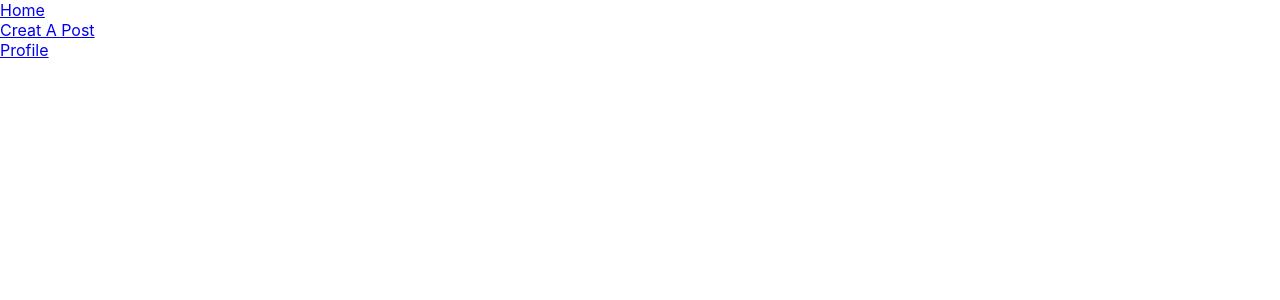
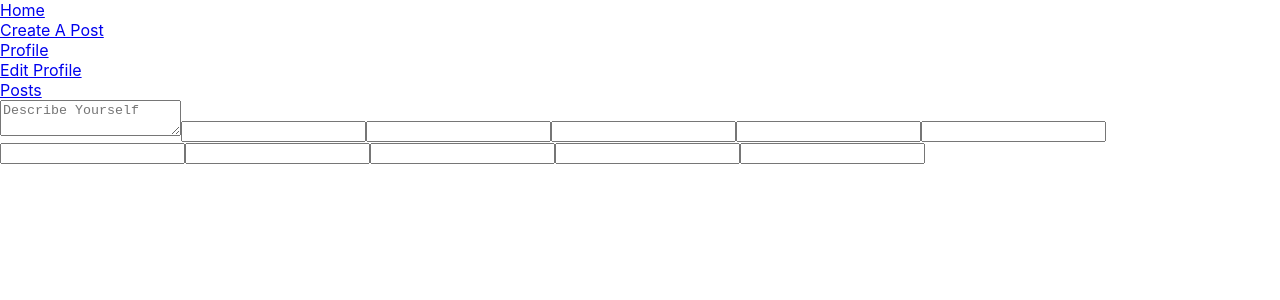
Before and after one commit to vegasergiojr/CapstoneProject, a React (Create React App) app in the folder client/: page /edit-profile in a window 1280 px wide. Shown: the top 300 px of the page. Built offline with nearby package versions, Linux system fonts and the light colour scheme.

Commit message:
day2 2:30

```diff
--- a/client/src/components/AddPost.js
+++ b/client/src/components/AddPost.js
@@ -14,7 +14,7 @@ function AddPost(props) {
     }
 
     const newPost = () => {
-        fetch('https://localhost:8080/api/post', {
+        fetch('http://localhost:8080/api/post', {
             method: "POST",
             headers: { "Content-Type": "application/json" },
             body: JSON.stringify(post)
--- /dev/null
+++ b/client/src/components/EditProfile.js
@@ -0,0 +1,39 @@
+
+import { connect } from 'react-redux';
+import { useState } from 'react';
+import * as actionCreators from "../store/creators/actionCreators";
+
+function EditProfile(props) {
+
+
+
+
+    return(
+        <div className="profileInput">
+            <textarea type="text" name="about_me" placeholder="Describe Yourself"></textarea>
+            <input type="text" name="cont1" placeholder=""></input>
+            <input type="text" name="cont2" placeholder=""></input>
+            <input type="text" name="cont3" placeholder=""></input>
+            <input type="text" name="cont4" placeholder=""></input>
+            <input type="text" name="cont5" placeholder=""></input>
+            <input type="text" name="link1" placeholder=""></input>
+            <input type="text" name="link2" placeholder=""></input>
+            <input type="text" name="link3" placeholder=""></input>
+            <input type="text" name="link4" placeholder=""></input>
+            <input type="text" name="link5" placeholder=""></input>
+{/*
+            <button onClick={saveInfo}>Save</button> */}
+        </div>
+
+    )
+}
+
+const mapDispatchToProps = (dispatch) => {
+    return {
+        onNewPost: () => dispatch(actionCreators.fetchPosts())
+
+    }
+}
+
+
+export default connect(null, mapDispatchToProps)(EditProfile)
--- a/client/src/components/NavBar.js
+++ b/client/src/components/NavBar.js
@@ -7,9 +7,10 @@ export class Navbar extends Component {
         return (
             <div className="Nav">
                 <NavLink to ="/"><div className="home">Home</div></NavLink>
-                <NavLink to = "/create-a-post"><div className="createPost">Creat A Post</div></NavLink>
+                <NavLink to = "/create-a-post"><div className="createPost">Create A Post</div></NavLink>
                 <NavLink to ="/profile"><div className="profilePage">Profile</div></NavLink>
-
+                <NavLink to ="/edit-profile"><div className="editProfile">Edit Profile</div></NavLink>
+                <NavLink to ="/posts"><div className="posts">Posts</div></NavLink>
             </div>
             )
     }
--- a/client/src/components/Posts.js
+++ b/client/src/components/Posts.js
@@ -4,12 +4,13 @@ import { useEffect } from 'react';
 import * as actionCreators from '../store/creators/actionCreators';
 
 function Posts(props) {
+
     useEffect(() => {
         props.onAllPosts()
     }, [])
 
     const handlePostDelete = (post) => {
-        fetch(`https://localhost:/8080/api/post/${post.id}`, {
+        fetch(`http://localhost:8080/api/post/${post.id}`, {
             method:'DELETE'
         })
             .then(response => response.json())
@@ -22,9 +23,9 @@ function Posts(props) {
         return <ul id="postUL">
             <li key= {post.id}>
                 <div>{post.body_text}</div>
-                <div>{post.image}</div>
+                <div><img src={post.image}></img></div>
                 <div>{post.user_id}</div>
-                <button onClick= {() => handlePostDelete(post)}>Delete Post</button>
+                <button onClick = {() => handlePostDelete(post)}>Delete Post</button>
             </li>
         </ul>
     })
--- a/client/src/index.js
+++ b/client/src/index.js
@@ -11,6 +11,9 @@ import reducer from './store/reducers/postsReducer'
 import Login from './components/Login';
 import BaseLayout from './components/BaseLayout';
 import AddPost from './components/AddPost';
+import Post from './components/Posts';
+import EditProfile from './components/EditProfile';
+
 
 const composeEnhancers = window.__REDUX_DEVTOOLS_EXTENSION_COMPOSE__ || compose;
 
@@ -25,9 +28,9 @@ ReactDOM.render(
         <BaseLayout>
           <Route component={ Login } exact path='/' />
           <Route component={ AddPost } path="/create-a-post" />
-          {/* <Route component={} path="/" />
-          <Route component={} path="/ " />
-          <Route component={} path="/" /> */}
+          <Route component={ Post } path="/posts" />
+          <Route component={ EditProfile} path="/edit-profile" />
+
         </BaseLayout>
       </BrowserRouter>
     </Provider>
--- a/client/src/store/creators/actionCreators.js
+++ b/client/src/store/creators/actionCreators.js
@@ -1,7 +1,7 @@
 
 export const fetchPosts = () => {
         return (dispatch) => {
-        fetch('https://localhost:8080/api/post')
+        fetch('http://localhost:8080/api/post')
         .then(response => response.json())
         .then(posts => {
             dispatch({type:'ALL_POSTS', payload: posts})
```
Also changed, not shown: 1 other file (tests, documents, lock files or other folders).
